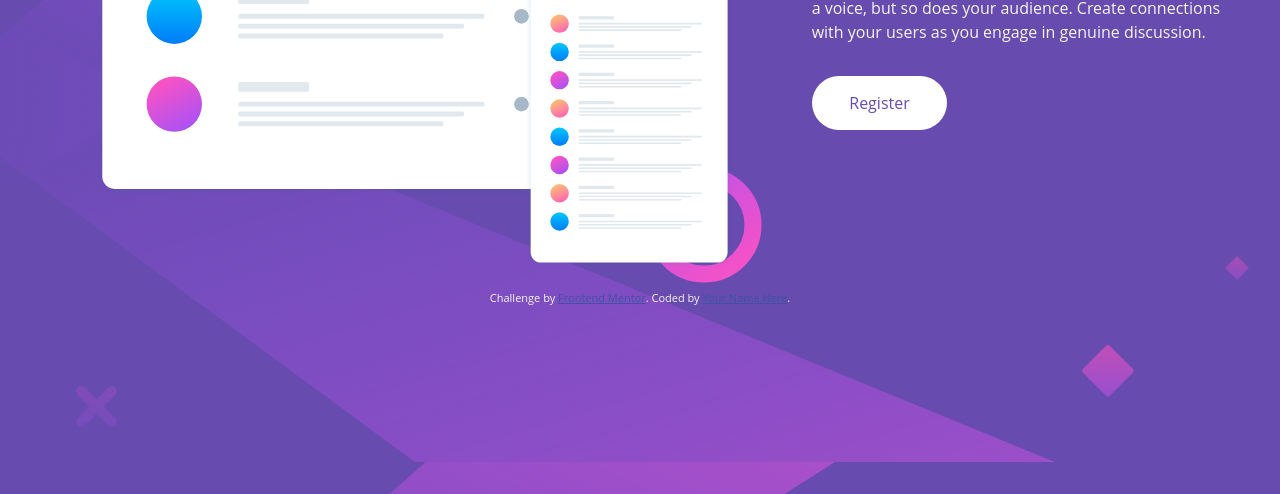
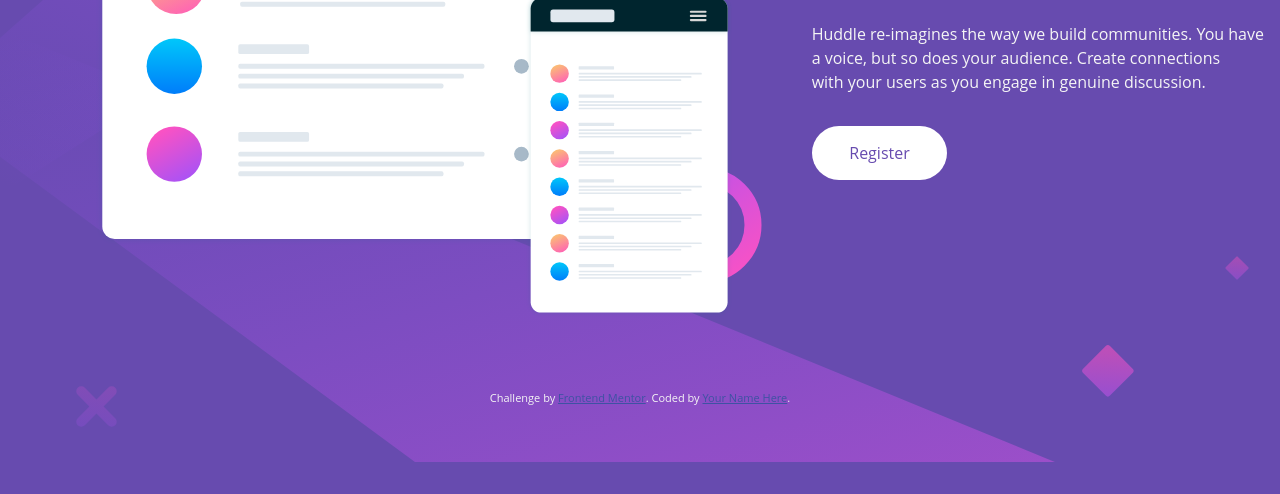
Before and after one commit to notthilfiger/huddle-landing-page, a plain HTML site: page index.html in a window 1280 px wide. Shown: the part 338-832 px from the top of the page. After the commit the page ends 800 px from the top, so only its background shows below. Drawn offline with Linux system fonts and the light colour scheme.

Commit message:
done with desktop site

```diff
--- a/index.html
+++ b/index.html
@@ -18,7 +18,8 @@
     <link rel="stylesheet" href="style.css" />
   </head>
   <body>
-    <header>
+    <section class="page">
+      <header>
       <img src="images/logo.svg" alt="" />
     </header>
 
@@ -50,5 +51,6 @@
 
       <section class="social-icons"></section>
     </footer>
+    </section>
   </body>
 </html>
--- a/style.css
+++ b/style.css
@@ -10,10 +10,19 @@
   --HEADING-FONT: "Poppins";
 }
 
+.page {
+  height: 100vh;
+  width: 100%;
+  display: flex;
+  flex-direction: column;
+  gap: 50px;
+}
+
 body {
   font-family: "Open Sans", sans-serif;
   font-weight: 400;
   height: 100vh;
+  width: 100%;
   color: whitesmoke;
   background: url(images/bg-desktop.svg) hsl(257, 40%, 49%);
   overflow: hidden;
```
Also changed, not shown: 3 other files.
